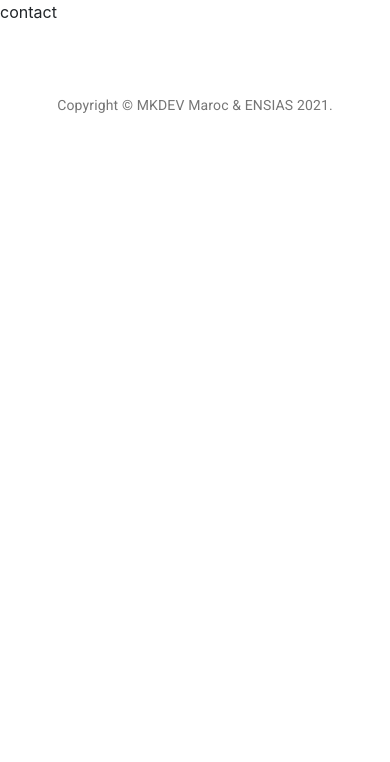
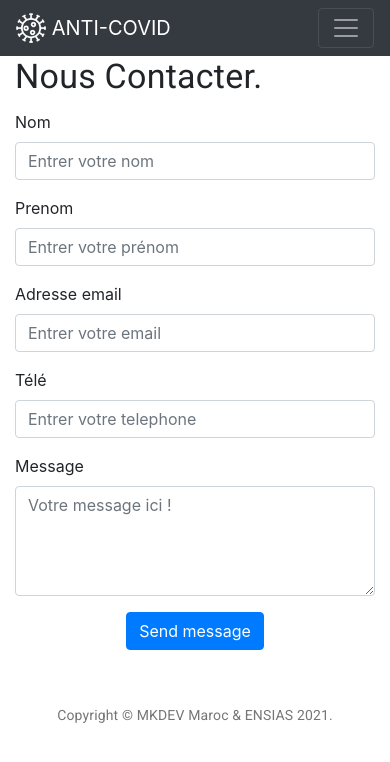
Before and after one commit to DarifElmehdi/anti-covid, a React (Create React App) app: page /contact in a window 390 px wide. Shown: the top 762 px of the page. Built offline with nearby package versions, Linux system fonts and the light colour scheme; what react-chatbot-kit would draw is missing.

Commit message:
Add Contact form

```diff
--- a/src/App.css
+++ b/src/App.css
@@ -36,6 +36,20 @@
     transform: rotate(360deg);
   }
 }
+
+.jumbotron {
+  background: #358CCE;
+  color: #FFF;
+  border-radius: 0px;
+  }
+  .jumbotron-sm { padding-top: 24px;
+  padding-bottom: 24px; }
+  .jumbotron small {
+  color: #FFF;
+  }
+  .h1 small {
+  font-size: 24px;
+  }
 
 .react-chatbot-kit-chat-container {
     position: relative;
--- a/src/App.js
+++ b/src/App.js
@@ -13,6 +13,7 @@ import SignUp from './components/signup';
 import Login from './components/login';
 import Chat from './components/Chat';
 import Profile from './components/Profile';
+import Contact from './components/Contact';
 const App = () => {
   return (
    <Router>
@@ -37,7 +38,8 @@ const App = () => {
           <Chat/>
         </Route>
         <Route path="/contact" exact>
-          <p>contact</p>
+          <Header/>
+          <Contact/>
         </Route>
         <Route path="/profile" exact>
           <Profile/>
--- /dev/null
+++ b/src/components/Contact.js
@@ -0,0 +1,78 @@
+import React from 'react';
+import { makeStyles } from '@material-ui/core/styles';
+import '../App.css';
+import { Container } from 'react-bootstrap';
+import Typography from '@material-ui/core/Typography';
+
+const useStyles = makeStyles((theme) => ({
+  footer: {
+        // marginTop: theme.spacing(8),
+    padding: theme.spacing(6, 0),
+  },
+}));
+
+export default function Contact() {
+
+  return (
+    <div>
+    <Container maxWidth="lg">
+    <Typography component="h4" variant="h4" align="left"  gutterBottom>
+        Nous Contacter.
+    </Typography>
+    <div class="row">
+      <div class="col-lg-12 col-lg-offset-2">
+        <form id="contact-form" method="post" action="" role="form">
+        <div class="messages"></div>
+        <div class="controls">
+          <div class="row">
+            <div class="col-md-6">
+              <div class="form-group">
+                <label for="form_name">Nom</label>
+                <input id="form_name" type="text" name="name" class="form-control" placeholder="Entrer votre nom" required="required" data-error="Firstname is required."/>
+                <div class="help-block with-errors"></div>
+              </div>
+            </div>
+            <div class="col-md-6">
+              <div class="form-group">
+                <label for="form_lastname">Prenom</label>
+                <input id="form_lastname" type="text" name="surname" class="form-control" placeholder="Entrer votre prénom" required="required" data-error="Lastname is required."/>
+                <div class="help-block with-errors"></div>
+              </div>
+            </div>
+          </div>
+          <div class="row">
+            <div class="col-md-6">
+              <div class="form-group">
+                <label for="form_email">Adresse email</label>
+                <input id="form_email" type="email" name="email" class="form-control" placeholder="Entrer votre email" required="required" data-error="Valid email is required."/>
+                <div class="help-block with-errors"></div>
+              </div>
+            </div>
+            <div class="col-md-6">
+              <div class="form-group">
+                <label for="form_phone">Télé</label>
+                <input id="form_phone" type="tel" name="phone" class="form-control" placeholder="Entrer votre telephone"/>
+                <div class="help-block with-errors"></div>
+              </div>
+            </div>
+          </div>
+          <div class="row">
+            <div class="col-md-12">
+              <div class="form-group">
+                <label for="form_message">Message</label>
+                <textarea id="form_message" name="message" class="form-control" placeholder="Votre message ici !" rows="4" required data-error="Please,leave us a message."></textarea>
+                <div class="help-block with-errors"></div>
+              </div>
+            </div>
+          </div>
+        </div>
+        <div class="text-center">
+              <input type="submit" class="btn btn-primary btn-send" value="Send message"/>
+        </div>
+        </form>
+      </div>
+    </div>
+    </Container>
+    </div>
+  );
+}
--- a/src/components/Statistiques.js
+++ b/src/components/Statistiques.js
@@ -1,14 +1,28 @@
 import React, { useState, useEffect }from "react";
 import moment from 'moment';
-
+import { makeStyles } from '@material-ui/core/styles';
 import emailjs from 'emailjs-com'
 import styled from 'styled-components'
 import DataTable from 'react-data-table-component';
 import { Container ,Popover } from "@material-ui/core";
 import { data } from "jquery";
+import Typography from '@material-ui/core/Typography';
 
 import '../App.css'
+
+
+const useStyles = makeStyles({
+    cbody: {
+        border : '5px',
+        width : '500px',
+        padding : '20px',
+        position : 'relative'
+    },
+  });
+
+
 export default function Statistiques() {
+    const classes = useStyles();
     const [showInvite = true , setValue] = useState(1);
     const [showChatbot = true , setBotVisibility] = useState(1);
     const [anchorEl, setAnchorEl] = useState(null);
@@ -40,7 +54,7 @@ export default function Statistiques() {
           })
       }, [])
     function getDate(){
-        return moment().format("DD/MM/YYYY HH:mm:ss");
+        return moment().format("HH:mm:ss");
     }
 
     const columns = [{
@@ -128,7 +142,7 @@ export default function Statistiques() {
     const date = getDate();
     return (
         <div>
-        <Container maxWidth="mx">
+        <Container maxWidth="lg">
             <br/>
             <div class="row">
                 <div class="col">
@@ -204,8 +218,10 @@ export default function Statistiques() {
             <img src="assets/sendMail.jpg" style={{width : 55,padding : 5}} />
         </button>
         <Popover id={id} open={open} anchorEl={anchorEl} anchorOrigin={{ vertical: 'top', horizontal: 'left', }} transformOrigin={{ vertical: 'bottom', horizontal: 'right',}}  >
-            <div className="container">
-                <h2 className="card-title" style={{ fontSize: '1.9em' , margin :20 }}>Envoyer Statistiques </h2>
+            <div className="container" className={classes.cbody}>
+                <Typography component="h4" variant="h4" align="center"  gutterBottom>
+                Envoyer Statistiques
+                </Typography>
                 <form onSubmit={sendEmail}>
                         <div className="form-group mx-auto justify-content">
                             <input type="email" className="form-control" placeholder="Email Address" name="to_email"/>
@@ -220,8 +236,8 @@ export default function Statistiques() {
                             }
                             </select>
                         </div>
-                        <div className="pt-3 mx-auto">
-                            <input type="submit" className="btn btn-info" id="liveToastBtn" value="Envoyer"></input>
+                        <div class="text-center">
+                            <input type="submit" style={{}} class="btn btn-primary"  id="liveToastBtn" value="Envoyer"></input>
                         </div>
                 </form>
                 <br/>
```
